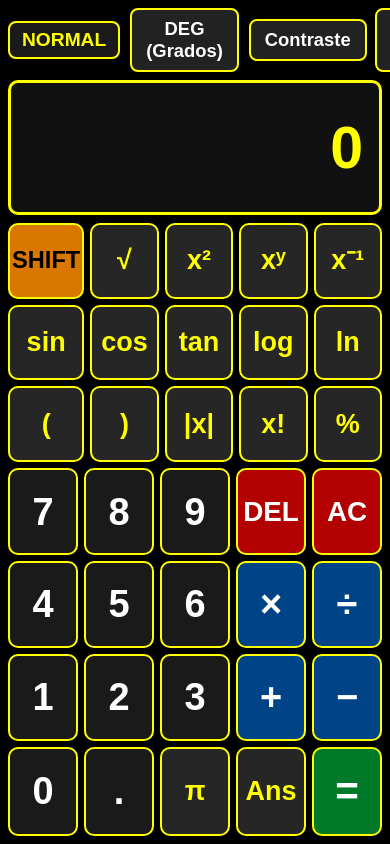
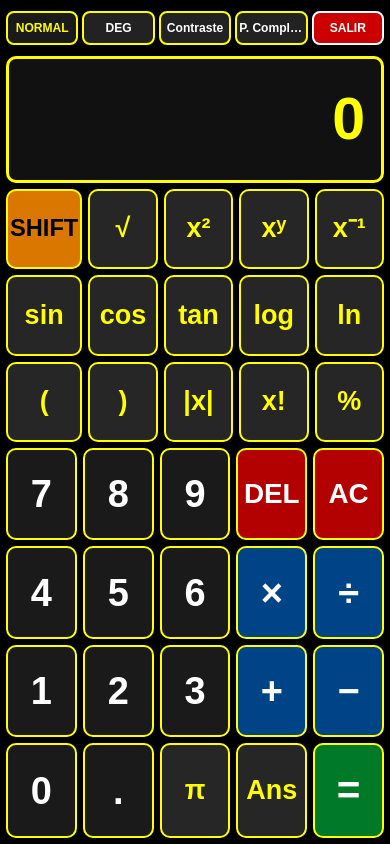
Before and after one commit to hzjordi/calculadora, a plain HTML site: page index.html in a window 390 px wide. Drawn offline with Linux system fonts and the light colour scheme.

Commit message:
Add files via upload

```diff
--- a/index.html
+++ b/index.html
@@ -48,6 +48,7 @@
       flex-direction: column;
       width: 100vw;
       height: 100vh;
+      height: 100dvh;
       padding: 8px;
       gap: 8px;
     }
@@ -56,23 +57,25 @@
       display: flex;
       justify-content: space-between;
       align-items: center;
-      gap: 8px;
-      min-height: 48px;
+      flex-wrap: wrap;
+      gap: 6px;
+      min-height: 44px;
     }
 
     .status-indicators {
       display: flex;
-      gap: 10px;
+      gap: 6px;
       align-items: center;
-      font-size: 1.2rem;
+      font-size: clamp(0.85rem, 2.8vw, 1.2rem);
       font-weight: 800;
     }
 
     .badge {
-      padding: 6px 12px;
+      padding: 6px 10px;
       border: 2px solid var(--border-color);
       border-radius: 8px;
       background: #1a1a1a;
+      white-space: nowrap;
     }
 
     .badge.shift-active {
@@ -82,31 +85,60 @@
 
     .top-actions {
       display: flex;
-      gap: 8px;
+      gap: 6px;
+      align-items: center;
     }
 
     .btn-top {
-      padding: 8px 14px;
-      font-size: 1.15rem;
+      padding: 6px 10px;
+      font-size: clamp(0.85rem, 2.8vw, 1.15rem);
       font-weight: 800;
       border-radius: 8px;
       border: 2px solid var(--border-color);
       background: #222222;
       color: #FFFFFF;
       cursor: pointer;
+      white-space: nowrap;
     }
 
     .btn-salir {
       background-color: #cc0000;
       color: #FFFFFF;
       border-color: #FFFFFF;
-      padding: 8px 18px;
-      font-size: 1.25rem;
+      padding: 6px 12px;
+      font-size: clamp(0.9rem, 3vw, 1.25rem);
       text-transform: uppercase;
     }
 
     .btn-salir:active {
       background-color: #ff1a1a;
+    }
+
+    @media (max-width: 600px) {
+      .app-container {
+        padding: 6px;
+        gap: 6px;
+      }
+      .top-bar {
+        display: grid;
+        grid-template-columns: repeat(5, 1fr);
+        gap: 4px;
+        width: 100%;
+      }
+      .status-indicators,
+      .top-actions {
+        display: contents;
+      }
+      .badge,
+      .btn-top,
+      .btn-salir {
+        width: 100%;
+        padding: 8px 2px;
+        font-size: clamp(0.75rem, 3.1vw, 0.95rem);
+        text-align: center;
+        overflow: hidden;
+        text-overflow: ellipsis;
+      }
     }
 
     /* Pantalla única y grande */
@@ -118,7 +150,7 @@
       display: flex;
       align-items: center;
       justify-content: flex-end;
-      min-height: 16vh;
+      min-height: 15vh;
     }
 
     .result {
@@ -180,37 +212,37 @@
     .key-sci {
       background-color: var(--btn-sci-bg);
       color: var(--btn-sci-text);
-      font-size: clamp(1.4rem, 3.2vh, 2.2rem);
+      font-size: clamp(1.3rem, 3.2vh, 2.2rem);
     }
 
     .key-num {
       background-color: var(--btn-num-bg);
       color: var(--btn-num-text);
-      font-size: clamp(2rem, 4.5vh, 3rem);
+      font-size: clamp(1.9rem, 4.5vh, 3rem);
     }
 
     .key-op {
       background-color: var(--btn-op-bg);
       color: var(--btn-op-text);
-      font-size: clamp(2rem, 4.5vh, 3rem);
+      font-size: clamp(1.9rem, 4.5vh, 3rem);
     }
 
     .key-del {
       background-color: var(--btn-del-bg);
       color: #FFFFFF;
-      font-size: clamp(1.5rem, 3.3vh, 2.2rem);
+      font-size: clamp(1.35rem, 3.3vh, 2.2rem);
     }
 
     .key-eq {
       background-color: var(--btn-eq-bg);
       color: #FFFFFF;
-      font-size: clamp(2.2rem, 4.8vh, 3.2rem);
+      font-size: clamp(2.1rem, 4.8vh, 3.2rem);
     }
 
     .key-shift {
       background-color: var(--btn-shift-bg);
       color: #000000;
-      font-size: clamp(1.3rem, 2.8vh, 1.9rem);
+      font-size: clamp(1.1rem, 2.8vh, 1.9rem);
     }
 
     .key-shift.active {
@@ -225,11 +257,11 @@
     <div class="top-bar">
       <div class="status-indicators">
         <span class="badge" id="ind-shift">NORMAL</span>
-        <button class="btn-top" id="btn-deg" onclick="toggleDeg()">DEG (Grados)</button>
+        <button class="btn-top" id="btn-deg" onclick="toggleDeg()">DEG</button>
         <button class="btn-top" onclick="toggleTheme()">Contraste</button>
       </div>
       <div class="top-actions">
-        <button class="btn-top" id="btn-fullscreen" onclick="activarPantallaCompleta()">Pantalla Completa</button>
+        <button class="btn-top" id="btn-fullscreen" onclick="activarPantallaCompleta()">P. Completa</button>
         <button class="btn-top btn-salir" onclick="salirApp()">Salir</button>
       </div>
     </div>
@@ -299,6 +331,18 @@
     const shiftBtn = document.getElementById('btn-shift');
     const degBtn = document.getElementById('btn-deg');
 
+    function actualizarEtiquetasResponsive() {
+      const esMovil = window.innerWidth <= 600;
+      const fsBtn = document.getElementById('btn-fullscreen');
+      degBtn.textContent = esMovil
+        ? (isDeg ? 'DEG' : 'RAD')
+        : (isDeg ? 'DEG (Grados)' : 'RAD (Radianes)');
+      fsBtn.textContent = esMovil ? 'P. Completa' : 'Pantalla Completa';
+    }
+
+    window.addEventListener('resize', actualizarEtiquetasResponsive);
+    window.addEventListener('load', actualizarEtiquetasResponsive);
+
     function activarPantallaCompleta() {
       const elem = document.documentElement;
       if (!document.fullscreenElement) {
@@ -306,6 +350,10 @@
           elem.requestFullscreen().catch(() => {});
         } else if (elem.webkitRequestFullscreen) {
           elem.webkitRequestFullscreen();
+        }
+      } else {
+        if (document.exitFullscreen) {
+          document.exitFullscreen().catch(() => {});
         }
       }
     }
@@ -326,7 +374,7 @@
 
     function toggleDeg() {
       isDeg = !isDeg;
-      degBtn.textContent = isDeg ? 'DEG (Grados)' : 'RAD (Radianes)';
+      actualizarEtiquetasResponsive();
     }
 
     function setShift(state) {
```
